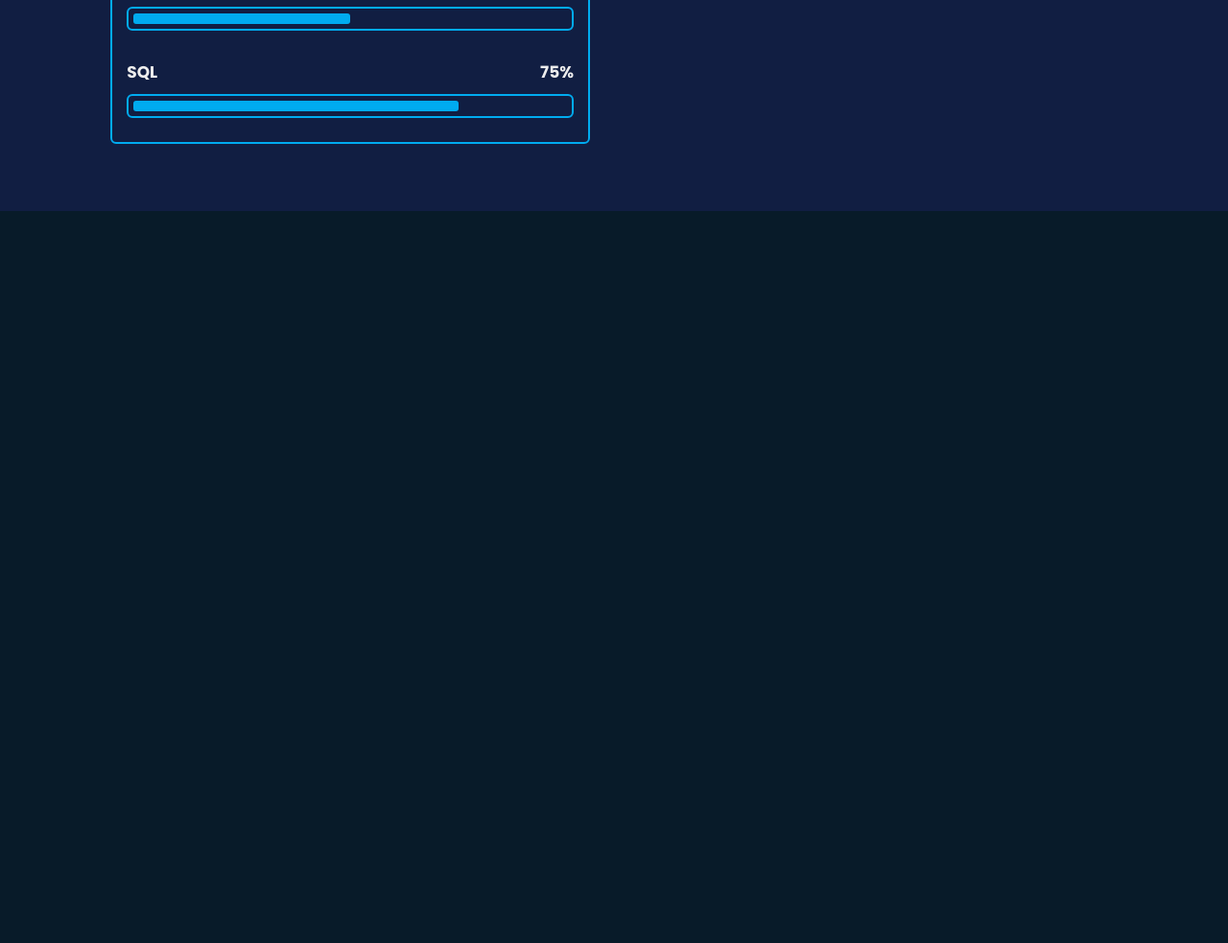
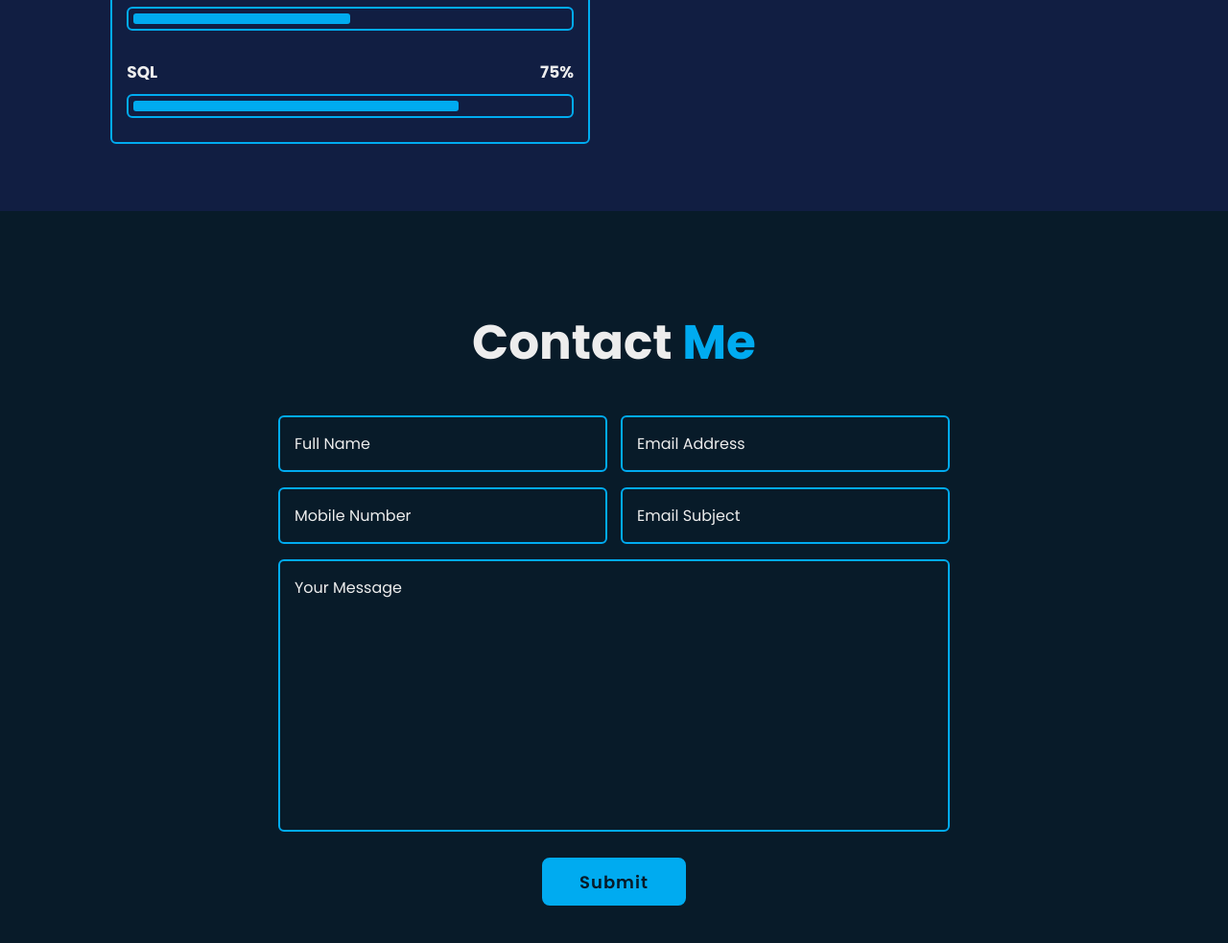
Before and after one commit to Sajith-Madhusankha/sajith-madhusankha.github.io, a plain HTML site: page index.html in a window 1280 px wide. Shown: the part 3082-4065 px from the top of the page at 96% size. Before the commit the page ends 3302 px from the top, so only its background shows below. Drawn offline with nearby package versions, Linux system fonts and the light colour scheme.

Commit message:
Added Contact Section

```diff
--- a/css/style.css
+++ b/css/style.css
@@ -504,3 +504,77 @@
 .skills-column:nth-child(2) .skills-content .progress:nth-child(4) .bar span {
     width: 50%;
 }
+
+.contact {
+    min-height: auto;
+    padding-bottom: 7rem;
+}
+
+.contact form {
+    max-width: 70rem;
+    margin: 0 auto;
+    text-align: center;
+}
+
+.contact form .input-box{
+    position: relative;
+    display: flex;
+    justify-content: space-between;
+    flex-wrap: wrap;
+}
+
+.contact form .input-box .input-field {
+    position: relative;
+    width: 49%;
+    margin: .8rem 0;
+}
+
+.contact form .input-box .input-field input,
+.contact form .textarea-field textarea {
+    width: 100%;
+    height: 100%;
+    padding: 1.5rem;
+    font-size: 1.6rem;
+    color: var(--text-color);
+    background: transparent;
+    border-radius: .6rem;
+    border: .2rem solid var(--main-color);
+}
+
+.contact form .input-box .input-field input::placeholder,
+.contact form .textarea-field textarea::placeholder {
+    color: var(--text-color);
+}
+
+.contact form .focus {
+    position: absolute;
+    top: 0;
+    left: 0;
+    width: 0;
+    height: 100%;
+    background: var(--second-bg-color);
+    border-radius: .6rem;
+    z-index: -1;
+    transition: .5s
+}
+
+.contact form .input-box .input-field input:focus~.focus,
+.contact form .input-box .input-field input:valid~.focus,
+.contact form .textarea-field textarea:focus~.focus,
+.contact form .textarea-field textarea:valid~.focus {
+    width: 100%;
+}
+
+.contact form .textarea-field {
+    position: relative;
+    margin: .8rem 0 2.7rem;
+    display: flex;
+}
+
+.contact form .textarea-field textarea {
+    resize: none;
+}
+
+.contact form .btn-box.btns .btn {
+    cursor: pointer;
+}
--- a/index.html
+++ b/index.html
@@ -102,7 +102,7 @@
 
                     <div class="education-content">
                         <div class="content">
-                            <div class="year"><i class='bx bxs-calendar'></i>2011-2013</div>
+                            <div class="year"><i class='bx bxs-calendar'></i>2013</div>
                             <h3>Ordinary Level - R/ Thuththiripitiya Vidyalaya</h3>
                             <p>Followed GCE Ordinary Level and got 7 'A' Passes.</p>
                         </div>
@@ -214,6 +214,43 @@
         </div>
     </section>
 
+    <!--contact section design-->
+    <section class="contact" id="contact">
+        <h2 class="heading">Contact <span>Me</span></h2>
+
+        <form action="#">
+            <div class="input-box">
+                <div class="input-field">
+                    <input type="text" placeholder="Full Name" required>
+                    <span class="focus"></span>
+                </div>
+                <div class="input-field">
+                    <input type="email" placeholder="Email Address" required>
+                    <span class="focus"></span>
+                </div>
+            </div>
+            <div class="input-box">
+                <div class="input-field">
+                    <input type="text" placeholder="Mobile Number" required>
+                    <span class="focus"></span>
+                </div>
+                <div class="input-field">
+                    <input type="text" placeholder="Email Subject" required>
+                    <span class="focus"></span>
+                </div>
+            </div>
+
+            <div class="textarea-field">
+                <textarea name="" id="" cols="30" rows="10" placeholder="Your Message" required></textarea>
+                <span class="focus"></span>
+            </div>
+
+            <div class="btn-box btns">
+                <button type="submit" class="btn">Submit</button>
+            </div>
+        </form>
+    </section>
+
     <script src="js/script.js"></script>
 </body>
 </html>
```
